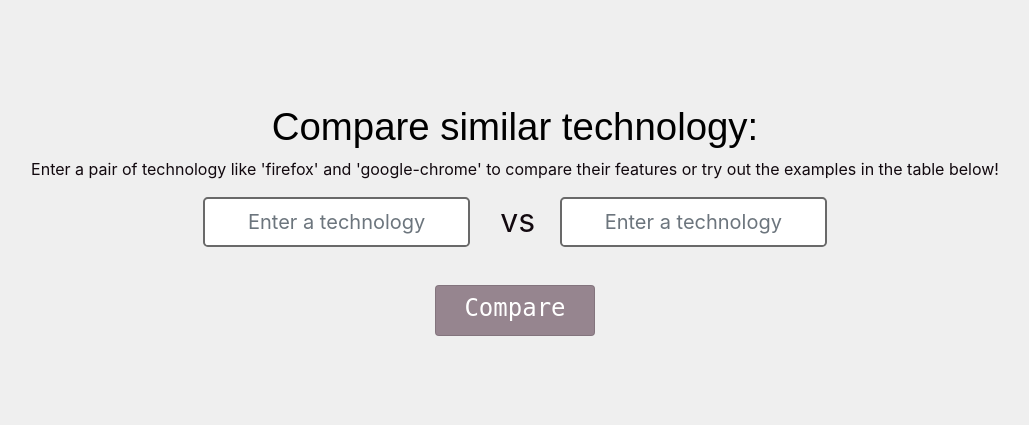
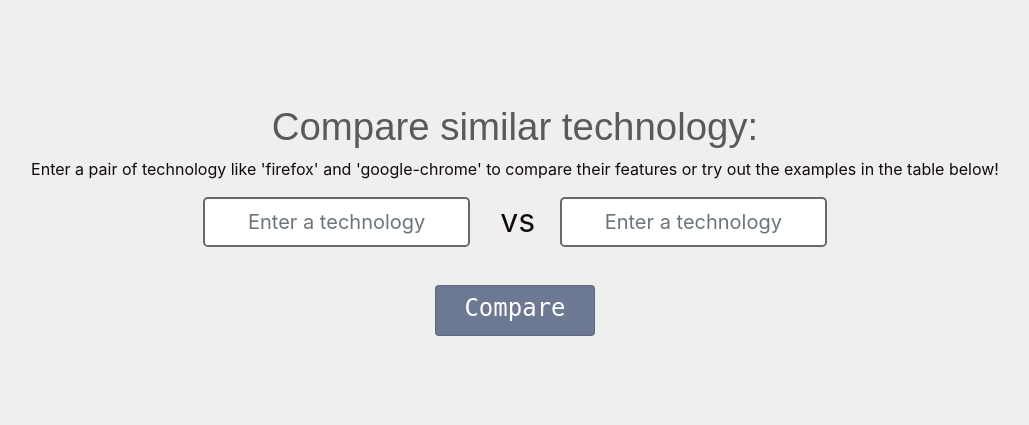
Before and after one commit to hy3440/diffTech, a Django app: page / in a window 1280 px wide. Shown: the top 425 px of the page, without its empty margins (125-1154 px from the left). Run offline with Django 3.2, Linux system fonts and the light colour scheme; some libraries are stand-ins or nearby versions.

Commit message:
change color

```diff
--- a/djangotest/templates/home.html
+++ b/djangotest/templates/home.html
@@ -1894,7 +1894,7 @@
     <form action="/tagcomparepost/" method="post">
     {% csrf_token %}
       <div class="form-group">
-        <p class = "text-center" style = "font-size: 2.4rem;font-weight: 300;font-family: fantasy;color:  #000000;margin-bottom: 2px">Compare similar technology: </p>
+        <p class = "text-center" style = "font-size: 2.4rem;font-weight: 300;font-family: fantasy;color:96858F;margin-bottom: 2px">Compare similar technology: </p>
         <p class = "text-center" style = "color:#12090f">Enter a pair of technology like 'firefox' and 'google-chrome' to compare their features or try out the examples in the table below!</p>
           {% for key, value in Error.items %}
           {% if value.1 %}
@@ -1931,7 +1931,7 @@
         <br>
       <div class="container">
       <div class="row d-flex justify-content-center">
-        <button  type="submit" class="list-group-item list-group-item-action" style="color:#ffffff;background-color: #96858F;width: 160px;padding-top: 8px;padding-bottom: 4px;padding-left: 4px;padding-right: 4px;text-align: center;margin: auto;"><h5 class = "text-center" style = "font-size: 1.5rem;font-family: monospace;">Compare</h5></button>
+        <button  type="submit" class="list-group-item list-group-item-action" style="color:#ffffff;background-color: #6D7993;width: 160px;padding-top: 8px;padding-bottom: 4px;padding-left: 4px;padding-right: 4px;text-align: center;margin: auto;"><h5 class = "text-center" style = "font-size: 1.5rem;font-family: monospace;">Compare</h5></button>
       </div>
       </div>
       </div>
```
